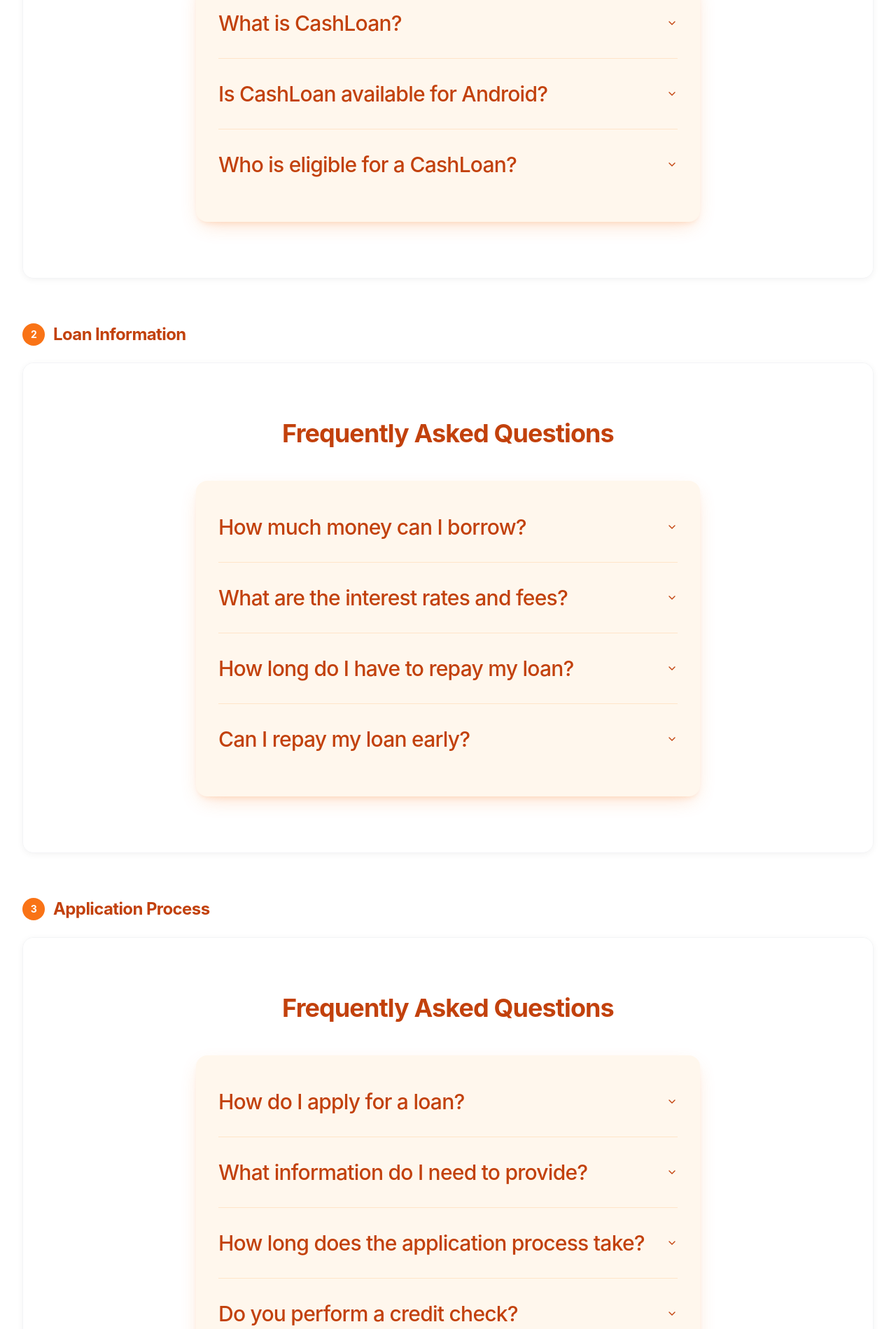
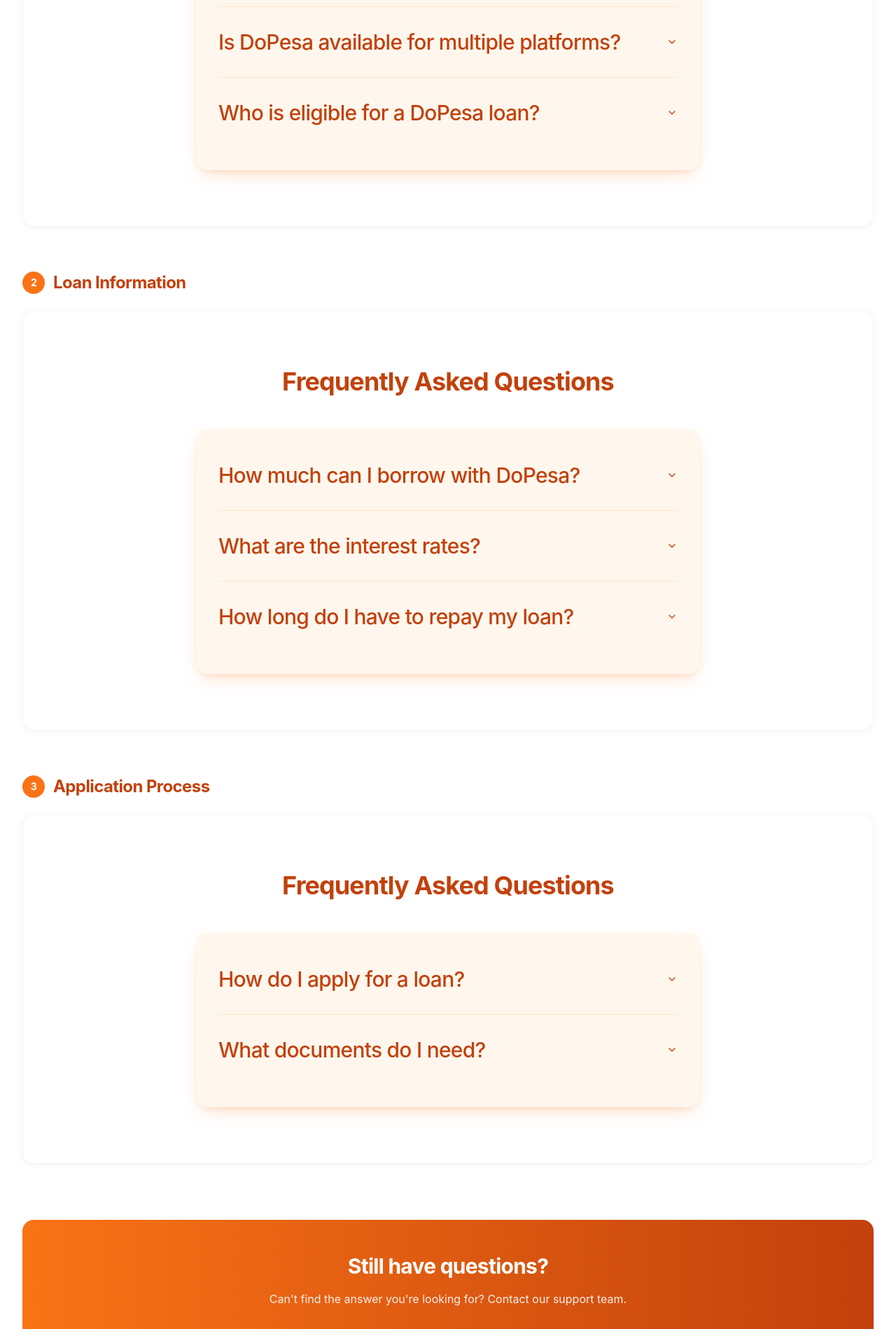
Before and after one commit to KJoker1023/cashloan-landing-page, a React (Vite) app: page /faq in a window 1280 px wide. Shown: the part 820-2719 px from the top of the page at 70% size. Built offline with nearby package versions, Linux system fonts and the light colour scheme.

Commit message:
Update company info and FAQ
Update company name, app name, email, and FAQ content.

```diff
--- a/src/components/Footer.tsx
+++ b/src/components/Footer.tsx
@@ -1,4 +1,3 @@
-
 import React from "react";
 import { Link } from "react-router-dom";
 import { cn } from "@/lib/utils";
@@ -10,10 +9,10 @@ const Footer = () => {
         <div className="grid grid-cols-1 md:grid-cols-4 gap-8">
           <div className="md:col-span-1">
             <Link to="/" className="flex items-center space-x-2">
-              <span className="text-2xl font-bold text-cash-blue">CashLoan</span>
+              <span className="text-2xl font-bold text-cash-blue">DoPesa</span>
             </Link>
             <p className="mt-4 text-sm text-cash-dark-gray/70">
-              Fast and secure cash loans directly from your iOS device. Apply in minutes and get your money quickly.
+              A product of CLAREEN MICROFINANCE LIMITED. Fast and secure mobile loans for Tanzanian users.
             </p>
           </div>
 
@@ -60,22 +59,12 @@ const Footer = () => {
           </div>
 
           <div>
-            <h3 className="text-sm font-semibold text-cash-dark-blue mb-4">Legal</h3>
+            <h3 className="text-sm font-semibold text-cash-dark-blue mb-4">Contact</h3>
             <ul className="space-y-3">
               <li>
-                <Link to="/privacy" className="text-sm text-cash-dark-gray/70 hover:text-cash-blue transition-colors">
-                  Privacy Policy
-                </Link>
-              </li>
-              <li>
-                <Link to="/privacy" className="text-sm text-cash-dark-gray/70 hover:text-cash-blue transition-colors">
-                  Terms of Use
-                </Link>
-              </li>
-              <li>
-                <Link to="/privacy" className="text-sm text-cash-dark-gray/70 hover:text-cash-blue transition-colors">
-                  Cookie Policy
-                </Link>
+                <a href="mailto:contact@dopesa.cc" className="text-sm text-cash-dark-gray/70 hover:text-cash-blue transition-colors">
+                  Email: contact@dopesa.cc
+                </a>
               </li>
             </ul>
           </div>
--- a/src/contexts/LanguageContext.tsx
+++ b/src/contexts/LanguageContext.tsx
@@ -1,4 +1,3 @@
-
 import React, { createContext, useContext, useState, useEffect, ReactNode } from 'react';
 
 type Language = 'en' | 'sw';
@@ -16,27 +15,15 @@ const translations: Translations = {
     en: 'Home',
     sw: 'Nyumbani',
   },
-  privacy: {
-    en: 'Privacy',
-    sw: 'Faragha',
+  quickCash: {
+    en: 'Quick Mobile Loans with DoPesa',
+    sw: 'Mikopo ya Haraka kwa DoPesa',
   },
-  faq: {
-    en: 'FAQ',
-    sw: 'Maswali',
-  },
-  accountDeletion: {
-    en: 'Account Deletion',
-    sw: 'Kufuta Akaunti',
+  appDescription: {
+    en: 'Get instant mobile loans from CLAREEN MICROFINANCE LIMITED. Apply, get approved, and receive funds directly on your mobile device.',
+    sw: 'Pata mikopo ya haraka kutoka CLAREEN MICROFINANCE LIMITED. Omba, idhinishwa, na pokea fedha moja kwa moja kwenye kifaa chako.',
   },
   // Hero Section
-  quickCash: {
-    en: 'Quick cash loans at your fingertips',
-    sw: 'Mikopo ya haraka kwa vidole vyako',
-  },
-  appDescription: {
-    en: 'Get instant cash when you need it most. Apply, get approved, and receive funds directly on your iOS device.',
-    sw: 'Pata pesa taslimu mara moja unapohitaji zaidi. Omba, idhinishwa, na kupokea fedha moja kwa moja kwenye kifaa chako cha iOS.',
-  },
   downloadIOS: {
     en: 'Download on iOS',
     sw: 'Pakua kwenye iOS',
--- a/src/pages/FAQ.tsx
+++ b/src/pages/FAQ.tsx
@@ -1,4 +1,3 @@
-
 import React from "react";
 import { motion } from "framer-motion";
 import FAQAccordion from "@/components/FAQAccordion";
@@ -6,19 +5,19 @@ import { Link } from "react-router-dom";
 
 const faqSections = [
   {
-    title: "About CashLoan",
+    title: "About DoPesa",
     faqs: [
       {
-        question: "What is CashLoan?",
-        answer: "CashLoan is an iOS-exclusive app that allows you to apply for and receive cash loans quickly and securely. Our streamlined process makes it easy to get the funds you need, when you need them."
+        question: "What is DoPesa?",
+        answer: "DoPesa is a mobile lending platform by CLAREEN MICROFINANCE LIMITED, designed to provide quick and convenient loans to Tanzanian users directly through their mobile devices."
       },
       {
-        question: "Is CashLoan available for Android?",
-        answer: "Currently, CashLoan is exclusively available for iOS devices. We've optimized our experience specifically for iPhone and iPad users to provide the most seamless and secure experience possible."
+        question: "Is DoPesa available for multiple platforms?",
+        answer: "Currently, DoPesa is optimized for mobile users in Tanzania, with a focus on providing seamless financial services through our mobile application."
       },
       {
-        question: "Who is eligible for a CashLoan?",
-        answer: "To be eligible for a CashLoan, you must be at least 18 years old, have a valid government-issued ID, a regular source of income, and an active bank account. Our app will guide you through the specific requirements during the application process."
+        question: "Who is eligible for a DoPesa loan?",
+        answer: "To be eligible for a DoPesa loan, you must be a Tanzanian resident, at least 18 years old, have a valid government-issued ID, a stable income source, and an active mobile money account."
       }
     ]
   },
@@ -26,20 +25,16 @@ const faqSections = [
     title: "Loan Information",
     faqs: [
       {
-        question: "How much money can I borrow?",
-        answer: "Loan amounts range from $100 to $5,000, depending on your eligibility, credit history, and our assessment of your ability to repay. First-time borrowers typically qualify for lower amounts, with the opportunity to access higher amounts after establishing a positive repayment history."
+        question: "How much can I borrow with DoPesa?",
+        answer: "Loan amounts range from TSh 50,000 to TSh 5,000,000, depending on your credit history, income, and our assessment of your repayment ability."
       },
       {
-        question: "What are the interest rates and fees?",
-        answer: "Interest rates vary based on your credit profile, loan amount, and term length. All rates and fees are transparently displayed before you accept any loan offer. We pride ourselves on having no hidden fees or charges."
+        question: "What are the interest rates?",
+        answer: "Interest rates are transparent and vary based on your credit profile and loan term. We ensure competitive rates with no hidden fees."
       },
       {
         question: "How long do I have to repay my loan?",
-        answer: "Repayment terms range from 1 to 24 months, depending on the loan amount and your preferences. You can choose the term that works best for your financial situation during the application process."
-      },
-      {
-        question: "Can I repay my loan early?",
-        answer: "Yes, you can repay your loan early at any time without any prepayment penalties. Early repayment can help you save on interest costs."
+        answer: "Repayment terms are flexible, ranging from 1 to 24 months. You can choose a term that best suits your financial situation during the application process."
       }
     ]
   },
@@ -48,53 +43,11 @@ const faqSections = [
     faqs: [
       {
         question: "How do I apply for a loan?",
-        answer: "Simply download the CashLoan app from the iOS App Store, create an account, and follow the guided application process. You'll need to provide some personal and financial information, and we'll give you a decision typically within minutes."
+        answer: "Download the DoPesa app, create an account, and follow our guided application process. You'll need to provide personal and financial information, and you'll receive a decision quickly."
       },
       {
-        question: "What information do I need to provide?",
-        answer: "You'll need to provide personal details (name, address, date of birth), financial information (income, expenses), bank account details, and a valid government ID for verification purposes."
-      },
-      {
-        question: "How long does the application process take?",
-        answer: "Most applicants complete the application in under 10 minutes. Our automated system usually provides an instant decision, though some applications may require additional verification."
-      },
-      {
-        question: "Do you perform a credit check?",
-        answer: "Yes, we perform a soft credit check as part of our assessment process. This doesn't affect your credit score. If you accept a loan offer, we may perform a hard credit check, which could temporarily impact your credit score."
-      }
-    ]
-  },
-  {
-    title: "Receiving and Repaying Funds",
-    faqs: [
-      {
-        question: "How quickly will I receive my money?",
-        answer: "Once approved, funds are typically deposited into your bank account within 24 hours. Many customers receive their money on the same day if approved during business hours."
-      },
-      {
-        question: "How do I make repayments?",
-        answer: "Repayments are automatically deducted from your linked bank account on the scheduled dates. You can also make manual payments through the app using Apple Pay or other payment methods."
-      },
-      {
-        question: "What happens if I can't make a payment on time?",
-        answer: "Contact us immediately through the app if you anticipate difficulty making a payment. We may be able to offer a payment extension or alternative arrangement. Late payments may result in fees and could affect your credit score."
-      }
-    ]
-  },
-  {
-    title: "Account and Data Security",
-    faqs: [
-      {
-        question: "Is my personal and financial information secure?",
-        answer: "Yes, we use bank-level encryption and security protocols to protect your data. Our app also utilizes Apple's security features, including Face ID and Touch ID for authentication."
-      },
-      {
-        question: "How can I secure my account?",
-        answer: "We recommend enabling Face ID or Touch ID for app access, using a strong password, and never sharing your login credentials. You can review and manage security settings within the app."
-      },
-      {
-        question: "What should I do if I suspect unauthorized activity?",
-        answer: "If you notice any suspicious activity, immediately secure your account by changing your password and contact our customer support team through the app or at support@cashloan.com."
+        question: "What documents do I need?",
+        answer: "You'll need a valid Tanzanian ID, proof of income, and an active mobile money account. The app will guide you through the document verification process."
       }
     ]
   }
@@ -125,11 +78,10 @@ const FAQ = () => {
             transition={{ duration: 0.5, delay: 0.1 }}
             className="text-cash-dark-gray/70 max-w-2xl mx-auto"
           >
-            Find answers to the most common questions about CashLoan and our services.
+            Find answers to the most common questions about DoPesa and our services.
           </motion.p>
         </div>
 
-        {/* Quick Navigation */}
         <motion.div
           initial={{ opacity: 0, y: 20 }}
           animate={{ opacity: 1, y: 0 }}
@@ -152,7 +104,6 @@ const FAQ = () => {
           </div>
         </motion.div>
 
-        {/* FAQ Sections */}
         <div className="space-y-16">
           {faqSections.map((section, index) => (
             <motion.div
@@ -176,7 +127,6 @@ const FAQ = () => {
           ))}
         </div>
 
-        {/* Still have questions */}
         <motion.div
           initial={{ opacity: 0 }}
           whileInView={{ opacity: 1 }}
@@ -186,21 +136,15 @@ const FAQ = () => {
         >
           <h2 className="text-2xl md:text-3xl font-bold mb-4">Still have questions?</h2>
           <p className="mb-8 opacity-90 max-w-2xl mx-auto">
-            Can't find the answer you're looking for? Our customer support team is here to help with any questions you may have.
+            Can't find the answer you're looking for? Contact our support team.
           </p>
           <div className="flex flex-col sm:flex-row justify-center gap-4">
             <a
-              href="mailto:support@cashloan.com"
+              href="mailto:contact@dopesa.cc"
               className="bg-white text-cash-blue px-6 py-3 rounded-lg font-medium hover:shadow-lg transition-shadow"
             >
               Contact Support
             </a>
-            <Link
-              to="/privacy"
-              className="bg-transparent border border-white text-white px-6 py-3 rounded-lg font-medium hover:bg-white/10 transition-colors"
-            >
-              View Privacy Policy
-            </Link>
           </div>
         </motion.div>
       </div>
```
